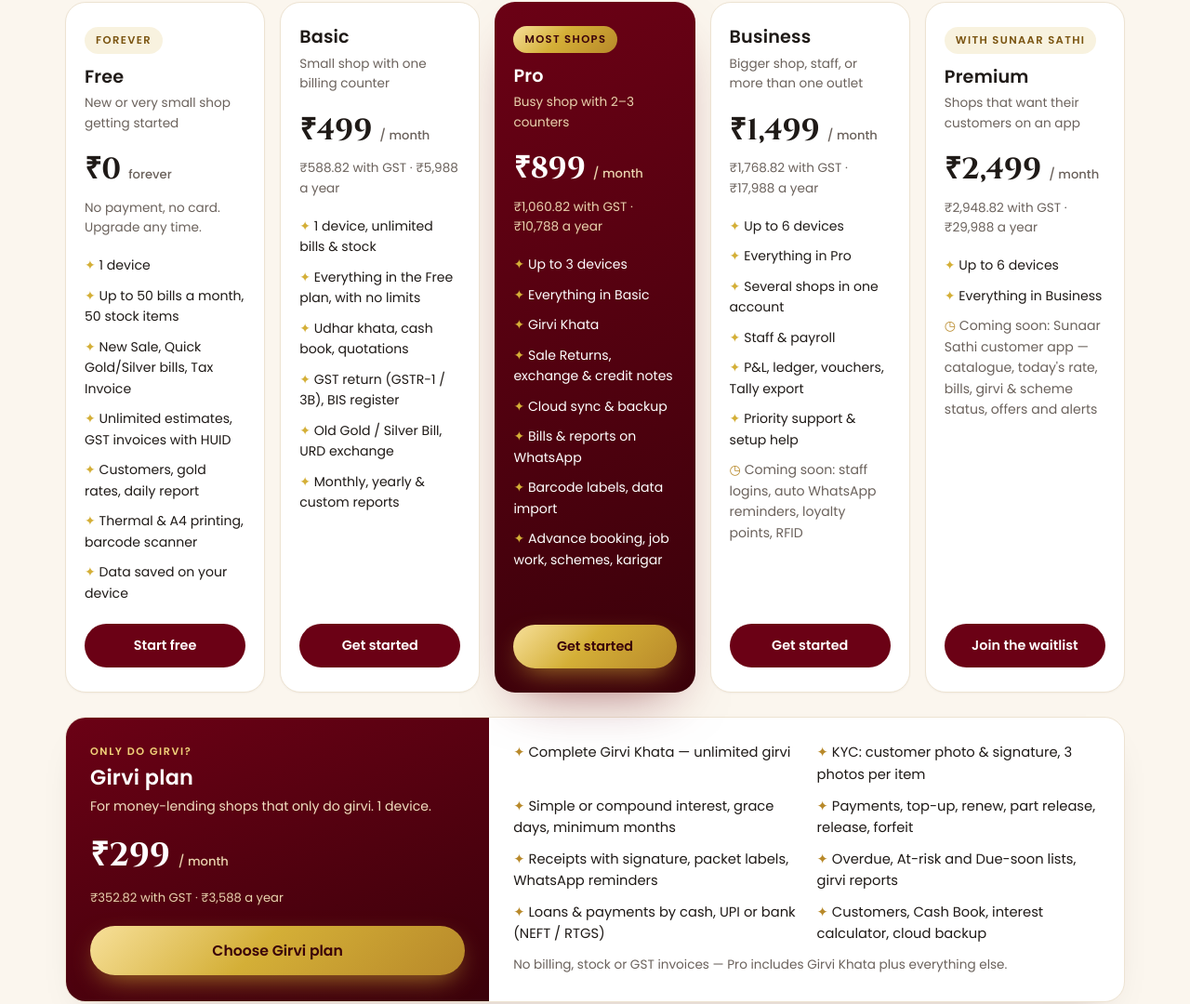
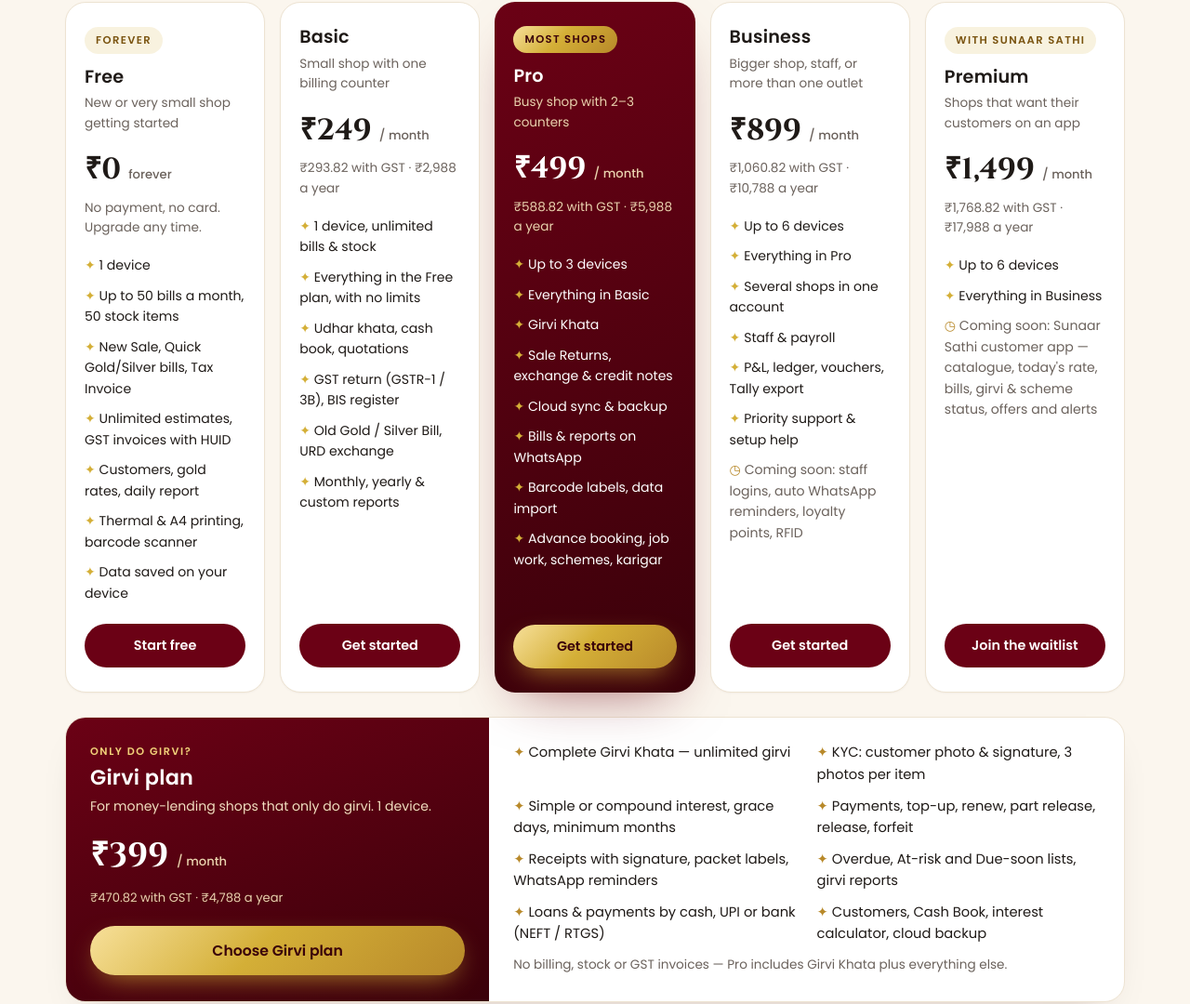
Before and after one commit to saurabhpatkar94-a11y/sunaarpro-website, a plain HTML site: page index.html in a window 1280 px wide. Shown: the part 7849-8929 px from the top of the page at 93% size. Drawn offline with Linux system fonts and the light colour scheme.

Commit message:
Lower prices: Basic 249, Pro 499, Business 899, Premium 1499, Girvi 399 per month
Co-Authored-By: Claude Opus 5.5 <noreply@anthropic.com>

```diff
--- a/index.html
+++ b/index.html
@@ -205,7 +205,7 @@
       <div class="plan reveal">
         <h3>Basic</h3>
         <p class="for">Small shop with one billing counter</p>
-        <div class="price" data-m="499" data-y="4990" data-t="13490"></div><div class="per" data-m="499" data-y="4990" data-t="13490"></div>
+        <div class="price" data-m="249" data-y="2490" data-t="6690"></div><div class="per" data-m="249" data-y="2490" data-t="6690"></div>
         <ul><li>1 device, unlimited bills &amp; stock</li><li>Everything in the Free plan, with no limits</li><li>Udhar khata, cash book, quotations</li><li>GST return (GSTR-1 / 3B), BIS register</li><li>Old Gold / Silver Bill, URD exchange</li><li>Monthly, yearly &amp; custom reports</li></ul>
         <a class="btn btn-maroon" href="#contact">Get started</a>
       </div>
@@ -213,14 +213,14 @@
         <span class="tag">Most shops</span>
         <h3>Pro</h3>
         <p class="for">Busy shop with 2–3 counters</p>
-        <div class="price" data-m="899" data-y="8990" data-t="23990"></div><div class="per" data-m="899" data-y="8990" data-t="23990"></div>
+        <div class="price" data-m="499" data-y="4990" data-t="13490"></div><div class="per" data-m="499" data-y="4990" data-t="13490"></div>
         <ul><li>Up to 3 devices</li><li>Everything in Basic</li><li>Girvi Khata</li><li>Sale Returns, exchange &amp; credit notes</li><li>Cloud sync &amp; backup</li><li>Bills &amp; reports on WhatsApp</li><li>Barcode labels, data import</li><li>Advance booking, job work, schemes, karigar</li></ul>
         <a class="btn btn-gold" href="#contact">Get started</a>
       </div>
       <div class="plan reveal">
         <h3>Business</h3>
         <p class="for">Bigger shop, staff, or more than one outlet</p>
-        <div class="price" data-m="1499" data-y="14990" data-t="39990"></div><div class="per" data-m="1499" data-y="14990" data-t="39990"></div>
+        <div class="price" data-m="899" data-y="8990" data-t="23990"></div><div class="per" data-m="899" data-y="8990" data-t="23990"></div>
         <ul><li>Up to 6 devices</li><li>Everything in Pro</li><li>Several shops in one account</li><li>Staff &amp; payroll</li><li>P&amp;L, ledger, vouchers, Tally export</li><li>Priority support &amp; setup help</li><li class="soon">Coming soon: staff logins, auto WhatsApp reminders, loyalty points, RFID</li></ul>
         <a class="btn btn-maroon" href="#contact">Get started</a>
       </div>
@@ -228,7 +228,7 @@
         <span class="tag tag-plain">With Sunaar Sathi</span>
         <h3>Premium</h3>
         <p class="for">Shops that want their customers on an app</p>
-        <div class="price" data-m="2499" data-y="24990" data-t="66990"></div><div class="per" data-m="2499" data-y="24990" data-t="66990"></div>
+        <div class="price" data-m="1499" data-y="14990" data-t="39990"></div><div class="per" data-m="1499" data-y="14990" data-t="39990"></div>
         <ul><li>Up to 6 devices</li><li>Everything in Business</li><li class="soon">Coming soon: Sunaar Sathi customer app — catalogue, today's rate, bills, girvi &amp; scheme status, offers and alerts</li></ul>
         <a class="btn btn-maroon" href="#contact">Join the waitlist</a>
       </div>
@@ -241,7 +241,7 @@
         <span class="gp-eyebrow">Only do girvi?</span>
         <h3>Girvi plan</h3>
         <p class="gp-for">For money-lending shops that only do girvi. 1 device.</p>
-        <div class="price" data-m="299" data-y="2990" data-t="7990"></div><div class="per" data-m="299" data-y="2990" data-t="7990"></div>
+        <div class="price" data-m="399" data-y="3990" data-t="10790"></div><div class="per" data-m="399" data-y="3990" data-t="10790"></div>
         <a class="btn btn-gold" href="#contact">Choose Girvi plan</a>
       </div>
       <ul class="gp-list">
@@ -292,7 +292,7 @@
       <details><summary>Does it work on the PosiFlow PSF11?</summary><p>Yes. Sunaar Pro runs on the PSF11 all-in-one billing machine and prints receipts on its built-in 80mm thermal printer. Choose "Built-in" in the app&#39;s printer settings.</p></details>
       <details><summary>Does it track HUID and hallmarking?</summary><p>Yes. You can save the HUID with each piece and it appears on your stock list and invoices.</p></details>
       <details><summary>Is there a free plan?</summary><p>Yes. The Free plan costs nothing, forever: 1 device, up to 50 bills a month and 50 stock items, with billing, estimates, GST invoices and printing. Upgrade any time and all your bills and stock come with you.</p></details>
-      <details><summary>Do you have a plan only for girvi (money lending)?</summary><p>Yes. The Girvi plan is ₹299 a month, ₹2,990 a year or ₹7,990 for 3 years (+GST): complete Girvi Khata with customer photo and signature, item photos, simple or compound interest, receipts, packet labels, reminders and cloud backup, on 1 device. Need billing too? Pro includes Girvi Khata plus everything else.</p></details>
+      <details><summary>Do you have a plan only for girvi (money lending)?</summary><p>Yes. The Girvi plan is ₹399 a month, ₹3,990 a year or ₹10,790 for 3 years (+GST): complete Girvi Khata with customer photo and signature, item photos, simple or compound interest, receipts, packet labels, reminders and cloud backup, on 1 device. Need billing too? Pro includes Girvi Khata plus everything else.</p></details>
       <details><summary>Can I pay monthly?</summary><p>Yes. Pay monthly, yearly (2 months free), or for 3 years at once (25% off, price locked). You can move to a longer period any time and your unused days carry over.</p></details>
       <details><summary>What happens if I stop paying?</summary><p>Nothing is deleted. After 7 days of grace your shop moves to the Free plan: you can still open, search and reprint every old bill. Renew and everything opens again.</p></details>
       <details><summary>Can you move my data from my old software?</summary><p>Yes, free. Export your stock, customers, girvi and old bills to Excel from your old software, and Sunaar Pro imports them.</p></details>
```
